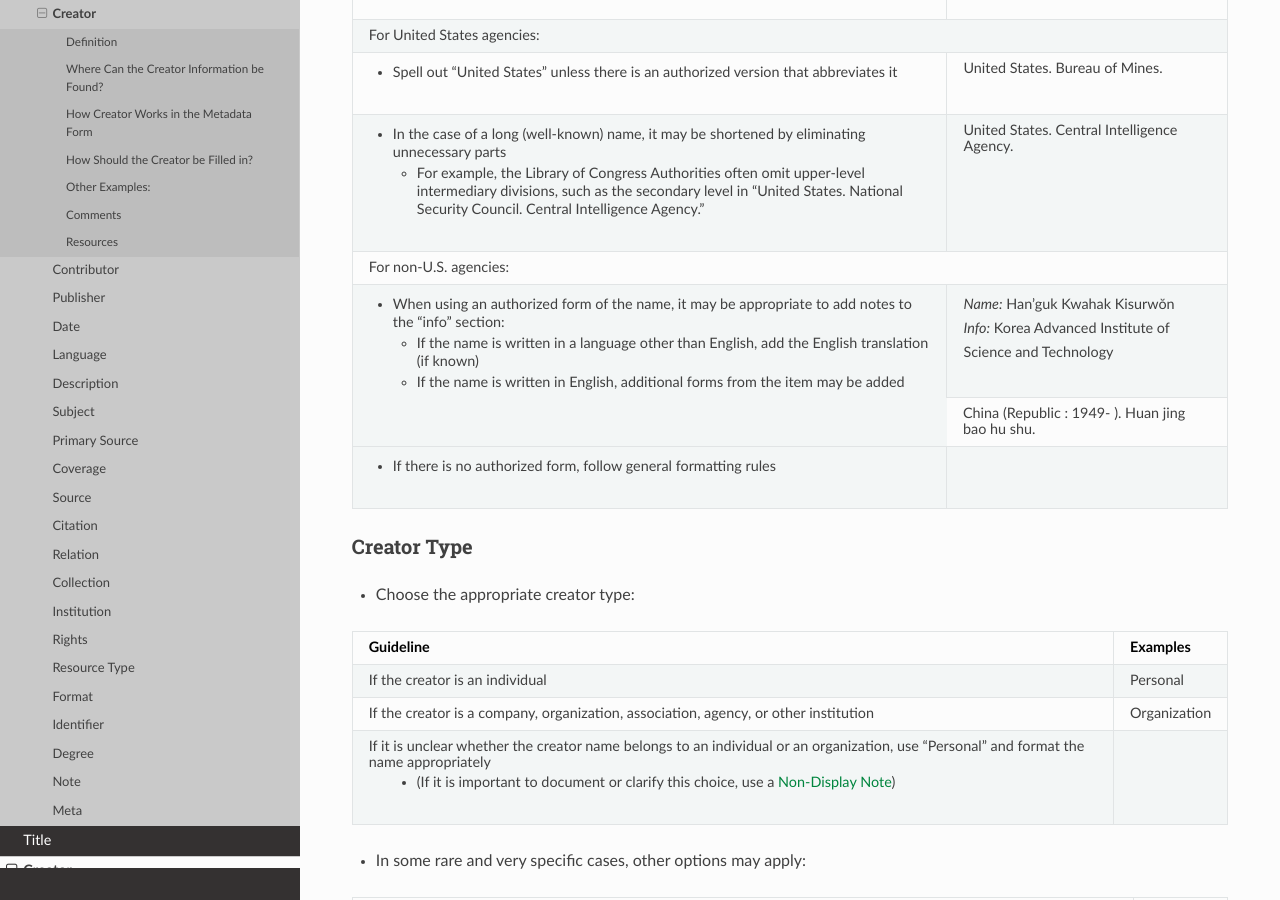
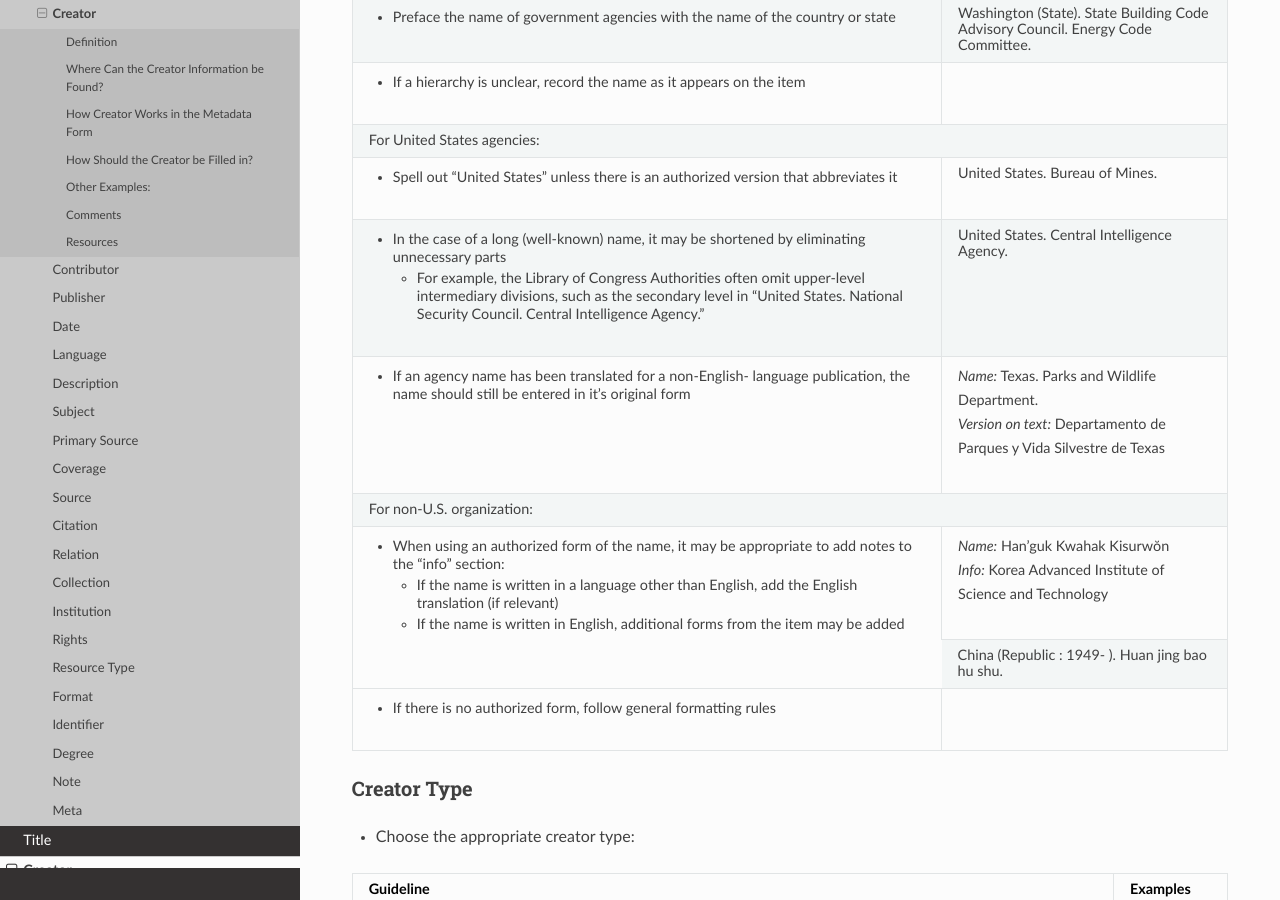
Before and after one commit to unt-libraries/untl-metadata-documentation, a Sphinx documentation site: the page built from docs/fields/creator.rst, in a window 1280 px wide and 900 px high, scrolled down 5153 px. Built offline with Sphinx 7.4.7 and the Read the Docs theme 2.0.0, drawn with Linux system fonts in a browser that asks for light colours; some of the changed text lies outside the part shown.

Commit message:
General updates, new examples

```diff
--- a/docs/fields/creator.rst
+++ b/docs/fields/creator.rst
@@ -103,6 +103,8 @@
 
 -   Include as many creators as are readily available
 
+    -   A creator name can only entered once per record; if an agent acts in multiple capacities, see
+        the :ref:`Role <creator-role>` section for clarification
     -   Place them in order of importance
     -   If creators are equally important, list them in the order that they appear
     -   If a document lists individuals as "et al." include names of
@@ -166,8 +168,12 @@
 |   h.  Consider multiple parts (von, de la, etc.) as part  |de la Peña, L. R.                      |
 |       of the last name                                    |                                       |
 +-----------------------------------------------------------+---------------------------------------+
-|If it is unclear which part of the name is the surname,    |                                       |
-|enter the name as it appears on the item                   |                                       |
+|   i.  If a given name is unknown, the surname can be      |Goldstein                              |
+|       entered alone, but names cannot be a given name only|                                       |
+|       e.g., "Miss Susie" or "Uncle Roger"                 |                                       |
++-----------------------------------------------------------+---------------------------------------+
+|-  If it is unclear which part of the name is the surname, |                                       |
+|   enter the name as it appears on the item                |                                       |
 +-----------------------------------------------------------+---------------------------------------+
 |Use appropriate abbreviations:                             |                                       |
 +-----------------------------------------------------------+---------------------------------------+
@@ -279,13 +285,18 @@
 |       as the secondary level in "United States. National  |                                       |
 |       Security Council. Central Intelligence Agency."     |                                       |
 +-----------------------------------------------------------+---------------------------------------+
-|For non-U.S. agencies:                                                                             |
+|-  If an agency name has been translated for a non-English-| | *Name:* Texas. Parks and Wildlife   |
+|   language publication, the name should still be entered  |   Department.                         |
+|   in it's original form                                   | | *Version on text:* Departamento     |
+|                                                           |   de Parques y Vida Silvestre de Texas|
++-----------------------------------------------------------+---------------------------------------+
+|For non-U.S. organization:                                                                         |
 +-----------------------------------------------------------+---------------------------------------+
 |-  When using an authorized form of the name, it may be    | | *Name:* Han'guk Kwahak Kisurwŏn     |
 |   appropriate to add notes to the "info" section:         | | *Info:* Korea Advanced Institute of |
 |                                                           |   Science and Technology              |
 |   -   If the name is written in a language other than     |                                       |
-|       English, add the English translation (if known)     +---------------------------------------+
+|       English, add the English translation (if relevant)  +---------------------------------------+
 |   -   If the name is written in English, additional forms |China (Republic : 1949- ). Huan jing   |
 |       from the item may be added                          |bao hu shu.                            |
 +-----------------------------------------------------------+---------------------------------------+
--- a/docs/fields/description.rst
+++ b/docs/fields/description.rst
@@ -373,6 +373,8 @@
 - xi, 83 p. : col. ill., maps ; 36 cm.
 - 1 pamphlet : ill. ; 22 x 28 cm., folded to 22 x 14 cm.
 - [3] p.
+- 6, [32] p. : ill. ; 28 cm.
+- 5 sheets, 3 p. : ill. ; 23 cm.
 
 (If the text is not illustrated and the dimensions are unknown, only the number of pages will be in the description.)
 
--- a/docs/guides/correspondence.rst
+++ b/docs/guides/correspondence.rst
@@ -363,7 +363,7 @@
 |Named Person (named_person)                                                                                                    |
 +-----------------------------------------------------------+-------------------------------------------------------------------+
 |-  When the sender/recipient are individual people, add    | | Spies, John W.                                                  |
-|   them as named persons (last, first)                     |                                                                   |
+|   them as named persons if they are discussing themselves |                                                                   |
 |-  This may apply to any individual person who is important| | Turner, Susan Ellen                                             |
 |   to the content (i.e., it is "about" them not just every |                                                                   |
 |   person mentioned in passing)                            | | Phillips                                                        |
```
Also changed, not shown: docs/fields/contributor.rst (+13 -3 lines), docs/guides/quick-start-guide.rst (+75 -55 lines).
